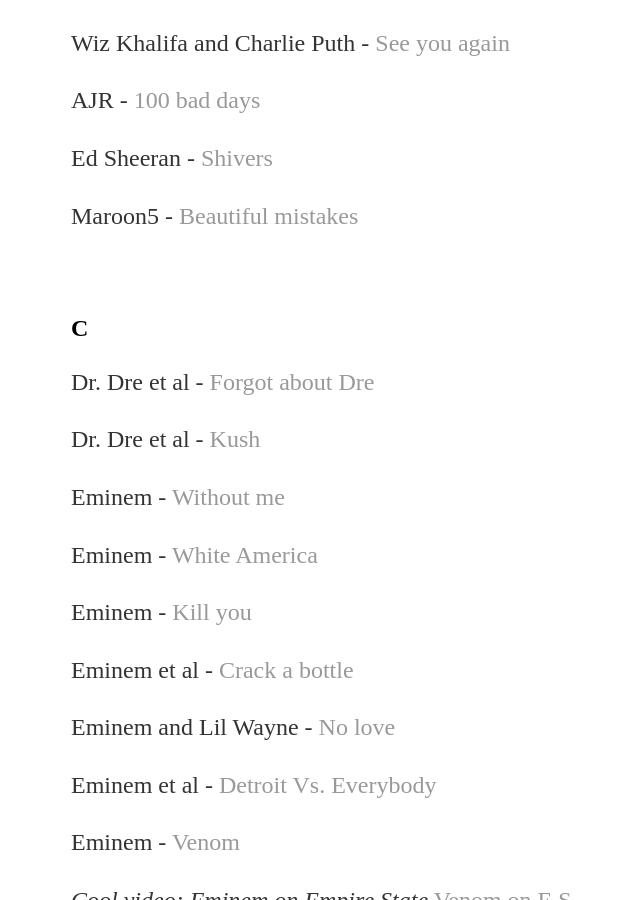
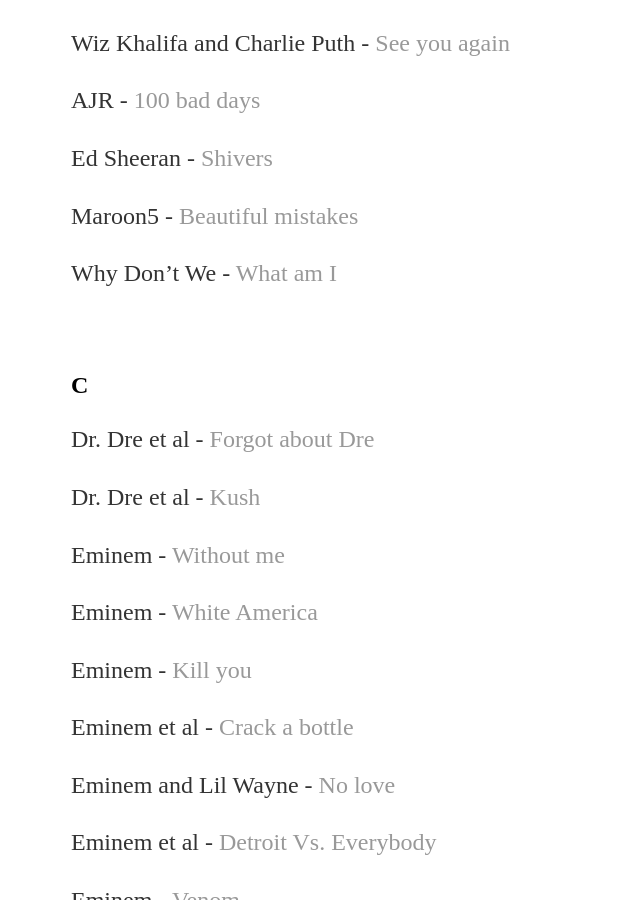
Before and after one commit to yjkweon24/yjkweon24.github.io, a Jekyll site: the page built from _posts/2018-10-23-songs-that-i-love.md, in a window 1280 px wide and 900 px high, scrolled down 10384 px. Shown: the whole window, without its empty margins (121-761 px from the left). Built offline with Jekyll 4.4.1, drawn with Linux system fonts in a browser that asks for light colours.

Commit message:
Update 2018-10-23-songs-that-i-love.md

```diff
--- a/_posts/2018-10-23-songs-that-i-love.md
+++ b/_posts/2018-10-23-songs-that-i-love.md
@@ -359,6 +359,8 @@
 
 Maroon5 - [Beautiful mistakes](https://www.youtube.com/watch?v=BSzSn-PRdtI)
 
+Why Don't We - [What am I](https://www.youtube.com/watch?v=ZxgbQz4n8-s)
+
 <br>
 
 ## C
```
